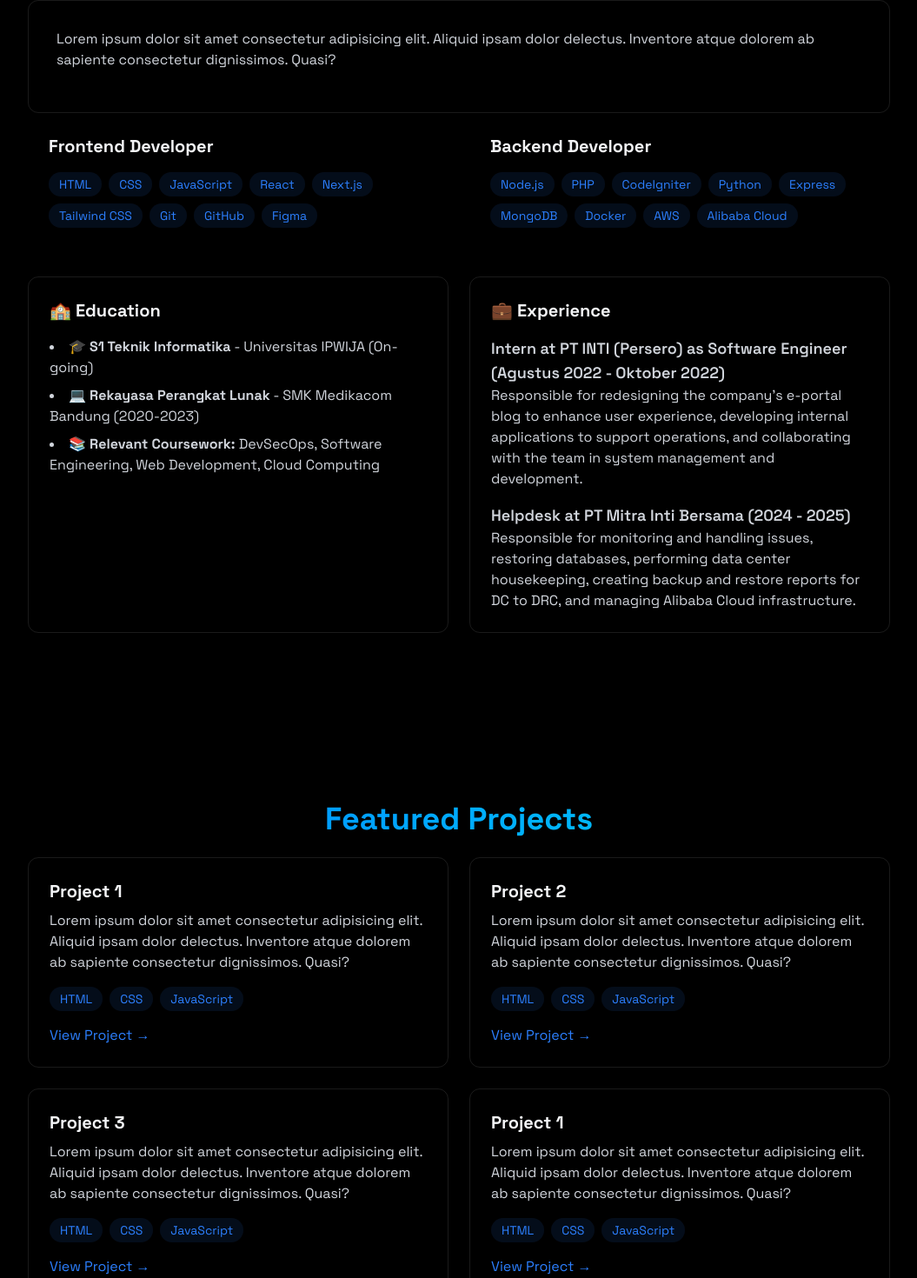
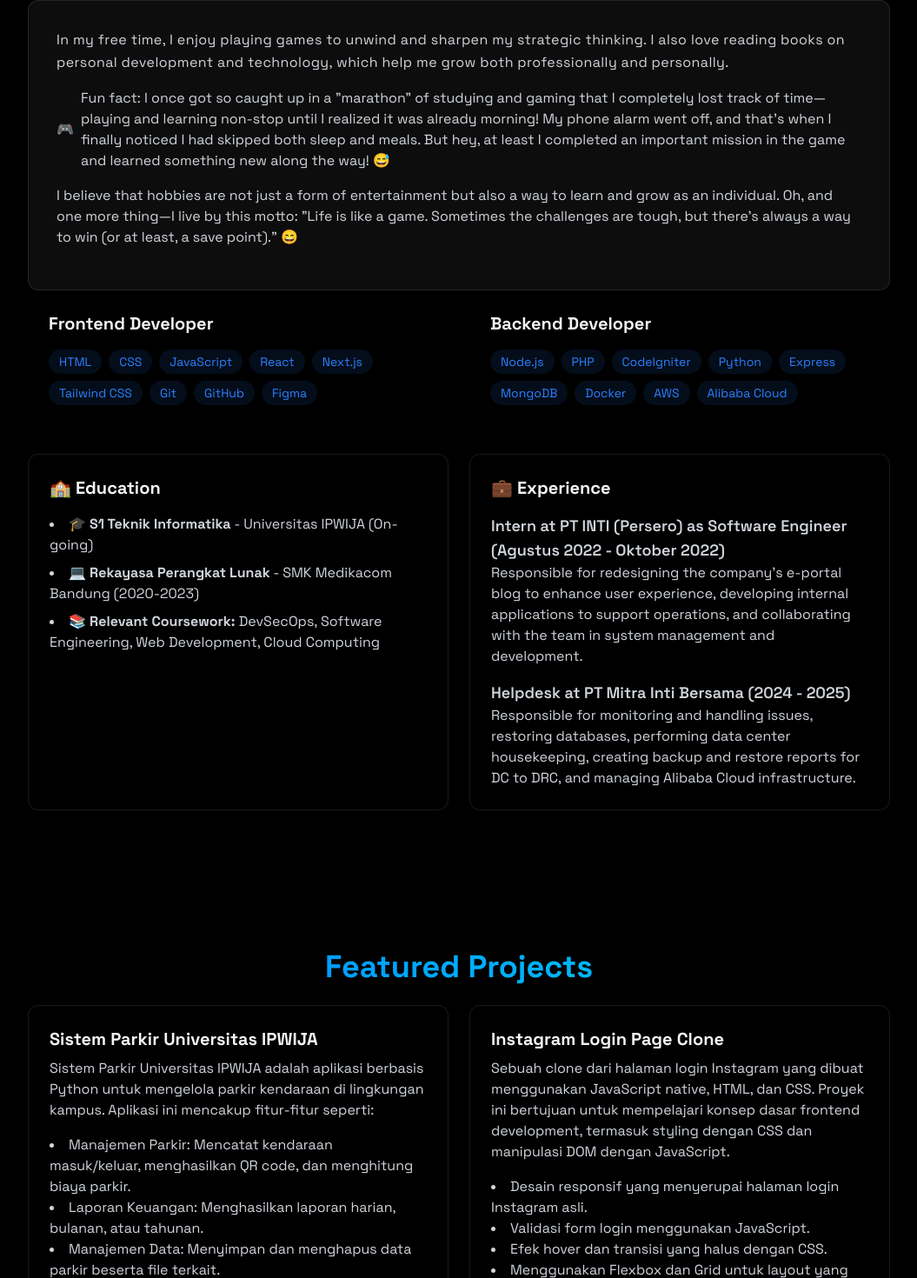
Before and after one commit to RezaR2P/portofolio, a React (Vite) app: page / in a window 1280 px wide. Shown: the part 944-2414 px from the top of the page at 87% size, without its empty margins (112-1167 px from the left). Built offline with nearby package versions, Linux system fonts and the light colour scheme.

Commit message:
feat: Perbarui komponen About, Home, dan Projects
- Memperbarui konten di About, Home, dan Projects.

```diff
--- a/src/components/sections/About.jsx
+++ b/src/components/sections/About.jsx
@@ -30,9 +30,22 @@ const backendSkills = [
       <RevealOnScreen>
       <div className="max-w-5xl mx-auto px-4">
         <h2 className="text-4xl font-bold mb-6 bg-gradient-to-r from-blue-500 to-cyan-400 bg-clip-text text-transparent text-center">About Me</h2>
-        <div className="rounded-xl p-8 border border-white/10 hover:-translate-y-1 transition-all">
-          <p className="text-gray-300 mb-4">Lorem ipsum dolor sit amet consectetur adipisicing elit. Aliquid ipsam dolor delectus. Inventore atque dolorem ab sapiente consectetur dignissimos. Quasi?</p>
-        </div>
+<div className="bg-white/5 p-8 rounded-xl border border-white/10 hover:shadow-[0_0_20px_rgba(59,130,246,0.1)] transition-all">
+  <p className="text-gray-300 mb-4 leading-relaxed tracking-wide">
+    In my free time, I enjoy playing games to unwind and sharpen my strategic thinking. I also love reading books on personal development and technology, which help me grow both professionally and personally.
+  </p>
+
+  <div className="flex items-center mb-4">
+    <span className="mr-2">🎮</span>
+    <p className="text-gray-300">
+      Fun fact: I once got so caught up in a "marathon" of studying and gaming that I completely lost track of time—playing and learning non-stop until I realized it was already morning! My phone alarm went off, and that’s when I finally noticed I had skipped both sleep and meals. But hey, at least I completed an important mission in the game and learned something new along the way! 😅
+    </p>
+  </div>
+
+  <p className="text-gray-300 mb-4 hover:text-blue-400 transition-all">
+    I believe that hobbies are not just a form of entertainment but also a way to learn and grow as an individual. Oh, and one more thing—I live by this motto: "Life is like a game. Sometimes the challenges are tough, but there’s always a way to win (or at least, a save point)." 😄
+  </p>
+</div>
 
         <div className="grid grid-cols-1 md:grid-cols-2 gap-6">
           <div className="rounded-xl p-6 hover:-translate-y-1 transition-all">
--- a/src/components/sections/Projects.jsx
+++ b/src/components/sections/Projects.jsx
@@ -1,68 +1,140 @@
-import RevealOnScreen from "../RevealOnScreen"
+import RevealOnScreen from "../RevealOnScreen";
 
 function Projects() {
   return (
     <section id="projects" className="min-h-screen flex items-center justify-center py-20">
       <RevealOnScreen>
         <div className="max-w-5xl mx-auto px-4">
-      <h2 className="text-4xl font-bold mb-6 bg-gradient-to-r from-blue-500 to-cyan-400 bg-clip-text text-transparent text-center">Featured Projects</h2>
+          <h2 className="text-4xl font-bold mb-6 bg-gradient-to-r from-blue-500 to-cyan-400 bg-clip-text text-transparent text-center">
+            Featured Projects
+          </h2>
           <div className="grid grid-cols-1 md:grid-cols-2 gap-6">
+            {/* Project 1 */}
             <div className="p-6 rounded-xl border border-white/10 hover:-translate-y-1 hover:border-blue-500/30 hover:shadow-[0_2px_8px_rgba(59, 130, 246, 0.5)] transition-all">
-          <h3 className="text-xl font-bold mb-2">Project 1</h3>
-          <p className="text-gray-300 mb-4">Lorem ipsum dolor sit amet consectetur adipisicing elit. Aliquid ipsam dolor delectus. Inventore atque dolorem ab sapiente consectetur dignissimos. Quasi?</p>
+              <h3 className="text-xl font-bold mb-2">Sistem Parkir Universitas IPWIJA</h3>
+              <p className="text-gray-300 mb-4">
+                Sistem Parkir Universitas IPWIJA adalah aplikasi berbasis Python untuk mengelola parkir kendaraan di lingkungan kampus. Aplikasi ini mencakup fitur-fitur seperti:
+              </p>
+              <ul className="list-disc list-inside text-gray-300 mb-4">
+                <li>Manajemen Parkir: Mencatat kendaraan masuk/keluar, menghasilkan QR code, dan menghitung biaya parkir.</li>
+                <li>Laporan Keuangan: Menghasilkan laporan harian, bulanan, atau tahunan.</li>
+                <li>Manajemen Data: Menyimpan dan menghapus data parkir beserta file terkait.</li>
+                <li>Integrasi Kamera: Mengambil foto kendaraan dan membaca QR code.</li>
+              </ul>
               <div className="flex flex-wrap gap-2 mb-4">
-            {["HTML", "CSS", "JavaScript"].map((tech, key) => (
-              <span key={key} className="bg-blue-500/10 text-blue-500 px-3 py-1 rounded-full text-sm hover:bg-blue-500/20 hover:shadow-[0_2px_8px_rgba(59, 130, 246, 0.5)] transition-all">{tech}</span>
+                {["Python", "OpenCV", "Pandas", "QR Code"].map((tech, key) => (
+                  <span
+                    key={key}
+                    className="bg-blue-500/10 text-blue-500 px-3 py-1 rounded-full text-sm hover:bg-blue-500/20 hover:shadow-[0_2px_8px_rgba(59, 130, 246, 0.5)] transition-all"
+                  >
+                    {tech}
+                  </span>
                 ))}
               </div>
               <div className="flex justify-between items-center">
-            <a href="#" className="text-blue-500 hover:text-blue-300 transition-colors">View Project → </a>
+                <a
+                  href="https://github.com/RezaR2P/parkir_sistem"
+                  target="_blank"
+                  rel="noopener noreferrer"
+                  className="text-blue-500 hover:text-blue-300 transition-colors"
+                >
+                  View Project →
+                </a>
               </div>
             </div>
 
+            {/* Project 2 */}
             <div className="p-6 rounded-xl border border-white/10 hover:-translate-y-1 hover:border-blue-500/30 hover:shadow-[0_2px_8px_rgba(59, 130, 246, 0.5)] transition-all">
-          <h3 className="text-xl font-bold mb-2">Project 2</h3>
-          <p className="text-gray-300 mb-4">Lorem ipsum dolor sit amet consectetur adipisicing elit. Aliquid ipsam dolor delectus. Inventore atque dolorem ab sapiente consectetur dignissimos. Quasi?</p>
+  <h3 className="text-xl font-bold mb-2">Instagram Login Page Clone</h3>
+  <p className="text-gray-300 mb-4">
+    Sebuah clone dari halaman login Instagram yang dibuat menggunakan JavaScript native, HTML, dan CSS. Proyek ini bertujuan untuk mempelajari konsep dasar frontend development, termasuk styling dengan CSS dan manipulasi DOM dengan JavaScript.
+  </p>
+  <ul className="list-disc list-inside text-gray-300 mb-4">
+    <li>Desain responsif yang menyerupai halaman login Instagram asli.</li>
+    <li>Validasi form login menggunakan JavaScript.</li>
+    <li>Efek hover dan transisi yang halus dengan CSS.</li>
+    <li>Menggunakan Flexbox dan Grid untuk layout yang rapi.</li>
+  </ul>
   <div className="flex flex-wrap gap-2 mb-4">
     {["HTML", "CSS", "JavaScript"].map((tech, key) => (
-              <span key={key} className="bg-blue-500/10 text-blue-500 px-3 py-1 rounded-full text-sm hover:bg-blue-500/20 hover:shadow-[0_2px_8px_rgba(59, 130, 246, 0.5)] transition-all">{tech}</span>
+      <span
+        key={key}
+        className="bg-blue-500/10 text-blue-500 px-3 py-1 rounded-full text-sm hover:bg-blue-500/20 hover:shadow-[0_2px_8px_rgba(59, 130, 246, 0.5)] transition-all"
+      >
+        {tech}
+      </span>
     ))}
   </div>
   <div className="flex justify-between items-center">
-            <a href="#" className="text-blue-500 hover:text-blue-300 transition-colors">View Project → </a>
+    <a href="https://github.com/RezaR2P/instagram" target="_blank" rel="noopener noreferrer" className="text-blue-500 hover:text-blue-300 transition-colors">
+      View Project →
+    </a>
   </div>
 </div>
 
+            {/* Project 3 */}
             <div className="p-6 rounded-xl border border-white/10 hover:-translate-y-1 hover:border-blue-500/30 hover:shadow-[0_2px_8px_rgba(59, 130, 246, 0.5)] transition-all">
-          <h3 className="text-xl font-bold mb-2">Project 3</h3>
-          <p className="text-gray-300 mb-4">Lorem ipsum dolor sit amet consectetur adipisicing elit. Aliquid ipsam dolor delectus. Inventore atque dolorem ab sapiente consectetur dignissimos. Quasi?</p>
+  <h3 className="text-xl font-bold mb-2">Aplikasi Todo dengan React</h3>
+  <p className="text-gray-300 mb-4">
+    Aplikasi Todo sederhana yang dibangun menggunakan React. Aplikasi ini memungkinkan pengguna untuk menambahkan, menandai, dan menghapus tugas. Data tugas disimpan di localStorage sehingga tetap tersedia meskipun aplikasi ditutup.
+  </p>
+  <ul className="list-disc list-inside text-gray-300 mb-4">
+    <li>Tambahkan tugas baru dengan judul tugas.</li>
+    <li>Tampilkan daftar tugas dengan status selesai/belum.</li>
+    <li>Tandai tugas sebagai selesai atau hapus tugas.</li>
+    <li>Simpan tugas ke localStorage untuk penyimpanan lokal.</li>
+    <li>Navigasi antar halaman (Welcome, Home, Goodbye) menggunakan React Router.</li>
+  </ul>
   <div className="flex flex-wrap gap-2 mb-4">
-            {["HTML", "CSS", "JavaScript"].map((tech, key) => (
-              <span key={key} className="bg-blue-500/10 text-blue-500 px-3 py-1 rounded-full text-sm hover:bg-blue-500/20 hover:shadow-[0_2px_8px_rgba(59, 130, 246, 0.5)] transition-all">{tech}</span>
+    {["React", "React Router", "Bootstrap", "LocalStorage"].map((tech, key) => (
+      <span
+        key={key}
+        className="bg-blue-500/10 text-blue-500 px-3 py-1 rounded-full text-sm hover:bg-blue-500/20 hover:shadow-[0_2px_8px_rgba(59, 130, 246, 0.5)] transition-all"
+      >
+        {tech}
+      </span>
     ))}
   </div>
   <div className="flex justify-between items-center">
-            <a href="#" className="text-blue-500 hover:text-blue-300 transition-colors">View Project → </a>
+    <a href="https://github.com/RezaR2P/react-todo" target="_blank" rel="noopener noreferrer" className="text-blue-500 hover:text-blue-300 transition-colors">
+      View Project →
+    </a>
   </div>
 </div>
 
+            {/* Project 4 */}
             <div className="p-6 rounded-xl border border-white/10 hover:-translate-y-1 hover:border-blue-500/30 hover:shadow-[0_2px_8px_rgba(59, 130, 246, 0.5)] transition-all">
-          <h3 className="text-xl font-bold mb-2">Project 1</h3>
-          <p className="text-gray-300 mb-4">Lorem ipsum dolor sit amet consectetur adipisicing elit. Aliquid ipsam dolor delectus. Inventore atque dolorem ab sapiente consectetur dignissimos. Quasi?</p>
+  <h3 className="text-xl font-bold mb-2">Webhook Auto Deploy</h3>
+  <p className="text-gray-300 mb-4">
+    Sebuah webhook handler berbasis Node.js & Express yang secara otomatis melakukan `git pull` saat ada commit baru ke branch `main` pada repository GitHub. Berguna untuk auto deploy aplikasi tanpa perlu menarik perubahan secara manual.
+  </p>
+  <ul className="list-disc list-inside text-gray-300 mb-4">
+    <li>Verifikasi request menggunakan HMAC SHA-256 signature untuk keamanan.</li>
+    <li>Menjalankan `git pull` secara otomatis saat webhook diterima.</li>
+    <li>Error handling untuk menangani kegagalan saat menjalankan `git pull`.</li>
+    <li>Dapat dijalankan di background menggunakan PM2.</li>
+  </ul>
   <div className="flex flex-wrap gap-2 mb-4">
-            {["HTML", "CSS", "JavaScript"].map((tech, key) => (
-              <span key={key} className="bg-blue-500/10 text-blue-500 px-3 py-1 rounded-full text-sm hover:bg-blue-500/20 hover:shadow-[0_2px_8px_rgba(59, 130, 246, 0.5)] transition-all">{tech}</span>
+    {["Node.js", "Express", "Git", "PM2", "HMAC SHA-256"].map((tech, key) => (
+      <span
+        key={key}
+        className="bg-blue-500/10 text-blue-500 px-3 py-1 rounded-full text-sm hover:bg-blue-500/20 hover:shadow-[0_2px_8px_rgba(59, 130, 246, 0.5)] transition-all"
+      >
+        {tech}
+      </span>
     ))}
   </div>
   <div className="flex justify-between items-center">
-            <a href="#" className="text-blue-500 hover:text-blue-300 transition-colors">View Project → </a>
+    <a href="https://github.com/RezaR2P/webhook-handler" target="_blank" rel="noopener noreferrer" className="text-blue-500 hover:text-blue-300 transition-colors">
+      View Project →
+    </a>
   </div>
 </div>
           </div>
         </div>
       </RevealOnScreen>
     </section>
-  )
+  );
 }
 
-export default Projects
+export default Projects;
```
Also changed, not shown: src/components/sections/Home.jsx (+6 -1 lines). Lines whose indentation alone changed are shown as unchanged.
